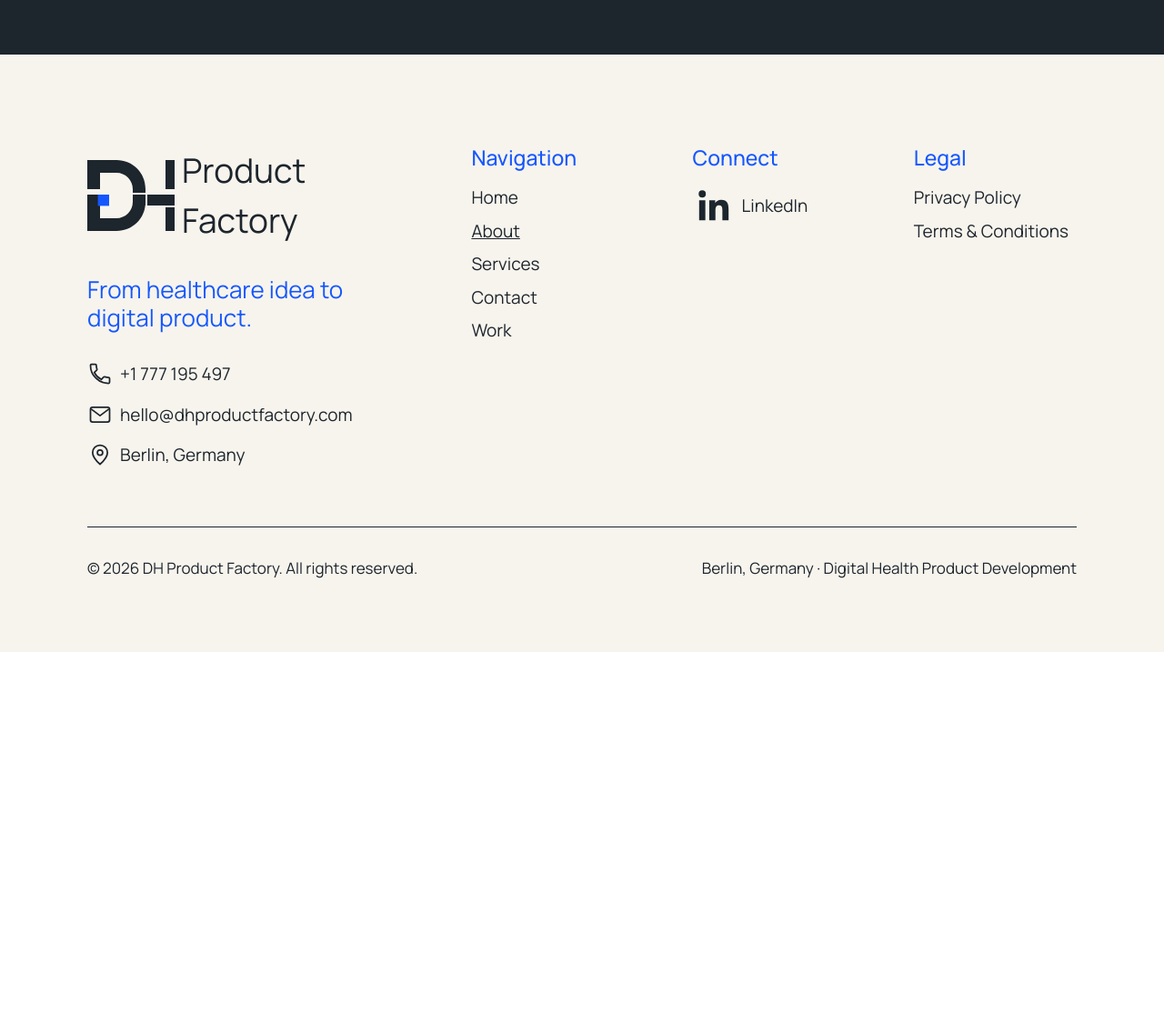
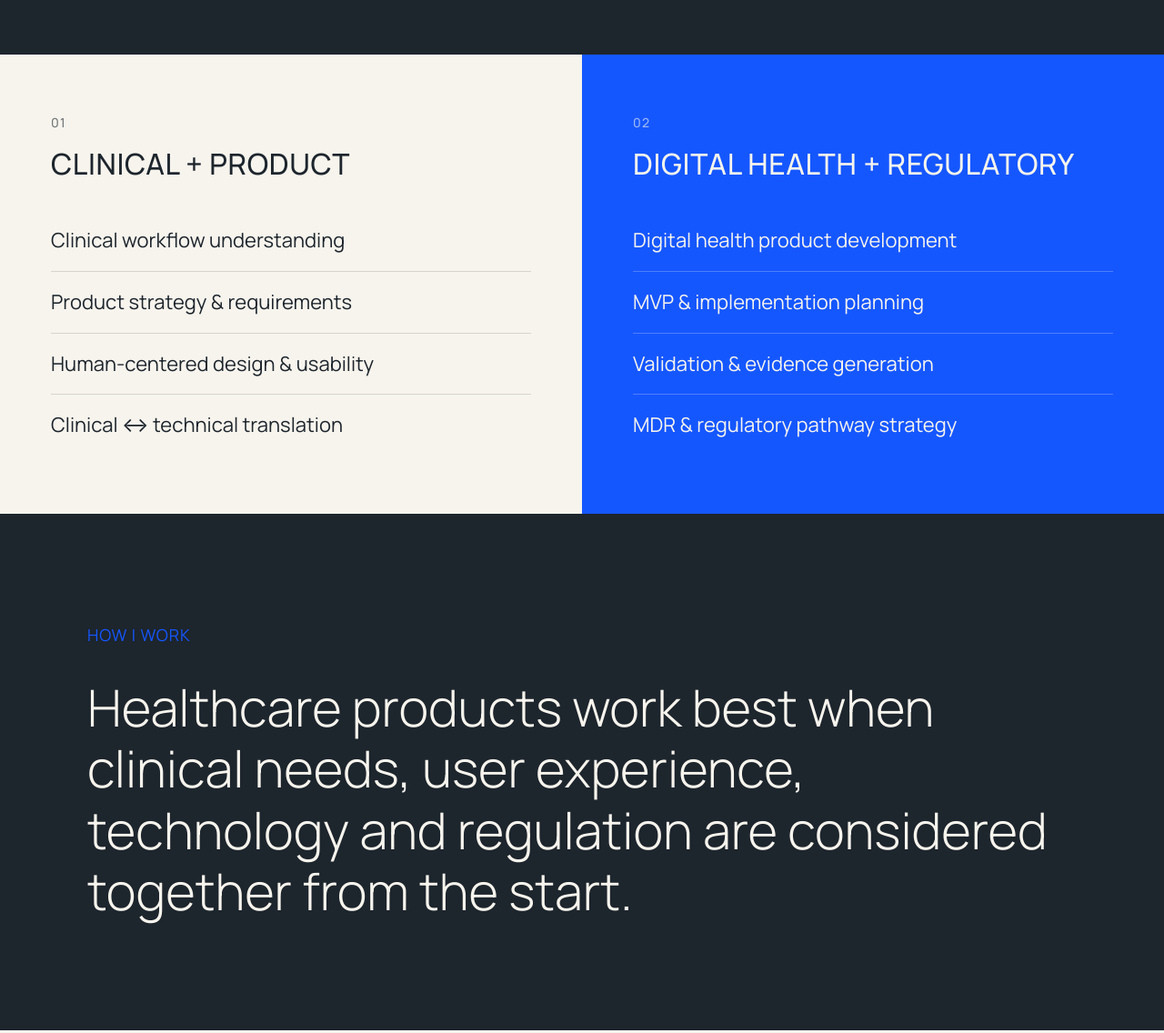
Before and after one commit to juponcap/dh-product-factory, a plain HTML site: page about.html in a window 1280 px wide. Shown: the part 1360-2496 px from the top of the page at 91% size. Before the commit the page ends 2077 px from the top, so only its background shows below. Drawn offline with Linux system fonts and the light colour scheme.

Commit message:
How I work section in About page

```diff
--- a/about.html
+++ b/about.html
@@ -68,6 +68,37 @@
           <span class="founder-philosophy-rule" aria-hidden="true"></span>
           <p class="founder-philosophy-text">The goal is simple: build digital health products that make sense clinically, work for users and can survive beyond prototype.</p>
         </div>
+      </div>
+    </section>
+
+    <section class="capabilities">
+      <div class="capabilities-panels">
+        <div class="capability-panel capability-panel--cream">
+          <span class="capability-label" aria-hidden="true">01</span>
+          <h3 class="capability-heading">Clinical + Product</h3>
+          <ul class="capability-list">
+            <li>Clinical workflow understanding</li>
+            <li>Product strategy &amp; requirements</li>
+            <li>Human-centered design &amp; usability</li>
+            <li>Clinical &harr; technical translation</li>
+          </ul>
+        </div>
+
+        <div class="capability-panel capability-panel--blue">
+          <span class="capability-label" aria-hidden="true">02</span>
+          <h3 class="capability-heading">Digital Health + Regulatory</h3>
+          <ul class="capability-list">
+            <li>Digital health product development</li>
+            <li>MVP &amp; implementation planning</li>
+            <li>Validation &amp; evidence generation</li>
+            <li>MDR &amp; regulatory pathway strategy</li>
+          </ul>
+        </div>
+      </div>
+
+      <div class="how-i-work">
+        <p class="how-i-work-eyebrow">How I Work</p>
+        <p class="how-i-work-statement">Healthcare products work best when clinical needs, user experience, technology and regulation are considered together from the start.</p>
       </div>
     </section>
   </main>
--- a/css/styles.css
+++ b/css/styles.css
@@ -864,6 +864,119 @@ ol {
 }
 
 /* ==========================================================================
+   Capabilities / How I Work (About page)
+   ========================================================================== */
+.capabilities-panels {
+  display: grid;
+  grid-template-columns: 1fr;
+}
+
+.capability-panel {
+  padding: 2.5rem 1.5rem;
+  border-radius: 0;
+}
+
+.capability-panel--cream {
+  background-color: var(--color-cream);
+  color: var(--color-dark-bg);
+}
+
+.capability-panel--blue {
+  background-color: var(--color-accent-blue);
+  color: var(--color-cream);
+}
+
+.capability-label {
+  display: block;
+  font-size: 14px;
+  font-weight: 500;
+  letter-spacing: 0.08em;
+  opacity: 0.6;
+  margin-bottom: var(--space-md);
+}
+
+.capability-heading {
+  font-size: 26px;
+  font-weight: 500;
+  text-transform: uppercase;
+  letter-spacing: 0.02em;
+  margin-bottom: var(--space-lg);
+}
+
+.capability-list {
+  display: flex;
+  flex-direction: column;
+}
+
+.capability-list li {
+  padding-block: 1.125rem;
+  font-size: 18px;
+  line-height: 1.4;
+}
+
+.capability-panel--cream .capability-list li + li {
+  border-top: 1px solid rgba(29, 37, 45, 0.15);
+}
+
+.capability-panel--blue .capability-list li + li {
+  border-top: 1px solid rgba(247, 244, 237, 0.25);
+}
+
+.how-i-work {
+  background-color: var(--color-dark-bg);
+  padding: var(--space-xl) 7.5vw;
+}
+
+.how-i-work-eyebrow {
+  color: var(--color-accent-blue);
+  font-size: 16px;
+  font-weight: 400;
+  text-transform: uppercase;
+  letter-spacing: 0.05em;
+  margin-bottom: var(--space-lg);
+}
+
+.how-i-work-statement {
+  color: var(--color-cream);
+  font-size: clamp(1.75rem, 5vw, 3rem);
+  font-weight: 300;
+  line-height: 1.2;
+  max-width: 1100px;
+}
+
+@media (min-width: 768px) {
+  .capabilities-panels {
+    grid-template-columns: 1fr 1fr;
+  }
+}
+
+@media (min-width: 1024px) {
+  .capability-panel {
+    padding: 64px 56px;
+  }
+
+  .capability-heading {
+    font-size: 32px;
+  }
+
+  .capability-list li {
+    font-size: 22px;
+  }
+
+  .how-i-work {
+    padding-block: 120px;
+  }
+
+  .how-i-work-eyebrow {
+    font-size: 18px;
+  }
+
+  .how-i-work-statement {
+    font-size: 56px;
+  }
+}
+
+/* ==========================================================================
    How We Help (services)
    ========================================================================== */
 .services {
```
